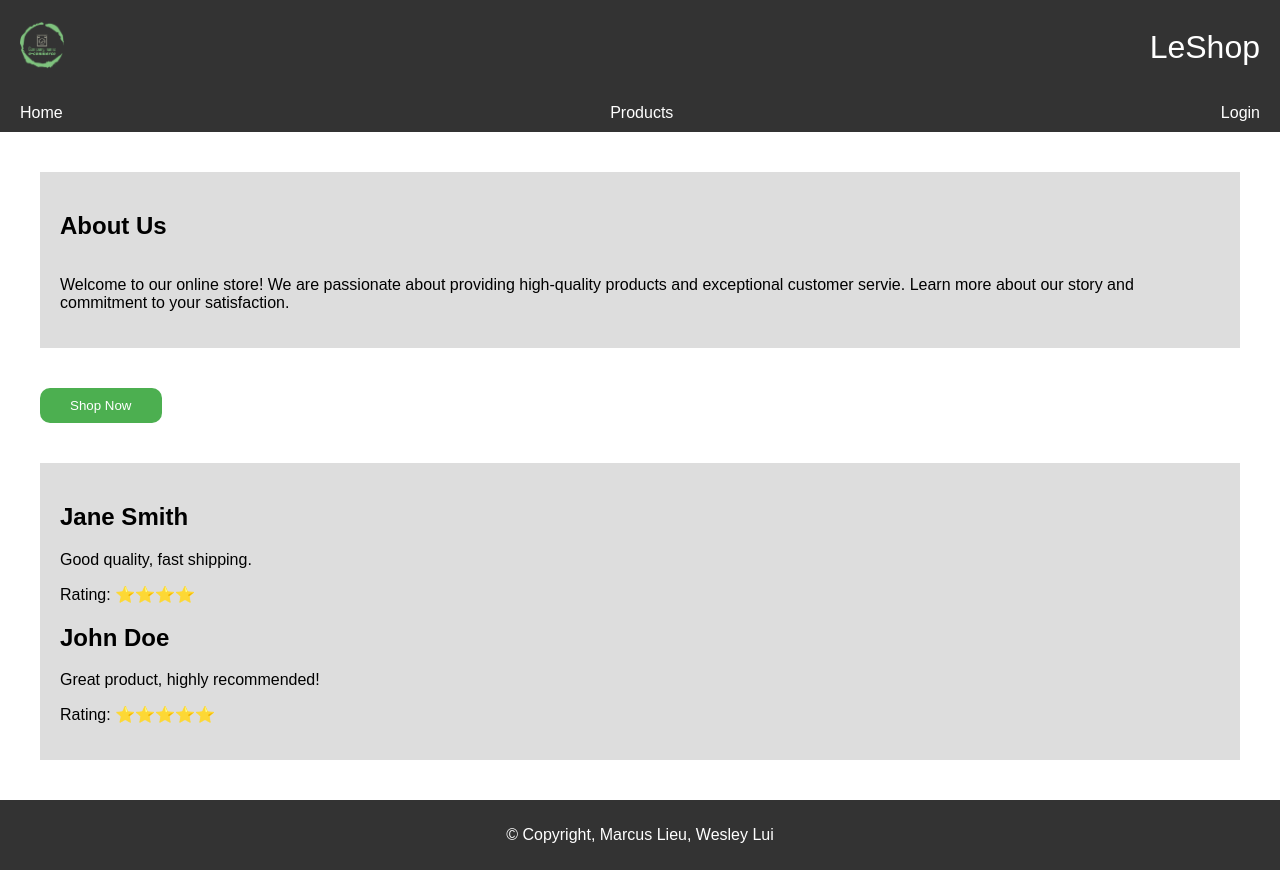
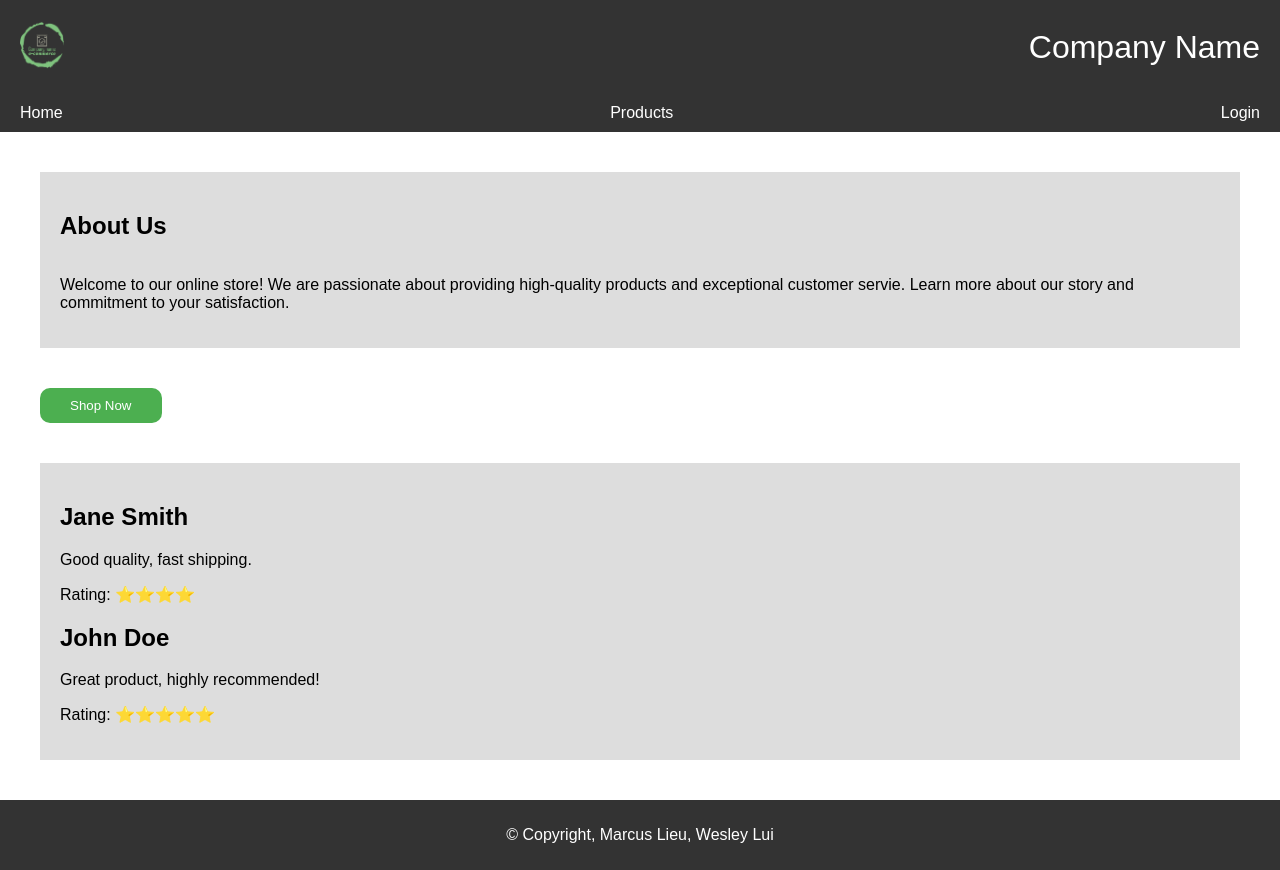
Before and after one commit to wesleylui/My-Ecommerce-App, a React (Create React App) app in the folder my-ecommerce-app/: page / in a window 1280 px wide. Built offline with nearby package versions, Linux system fonts and the light colour scheme.

Commit message:
update header title to Company Name

```diff
--- a/my-ecommerce-app/src/component/header.js
+++ b/my-ecommerce-app/src/component/header.js
@@ -10,7 +10,7 @@ function Header() {
                     <img src={process.env.PUBLIC_URL + "images/logo.png"} alt="Company Logo"></img>
                 </div>
                 <div class="company-name">
-                    LeShop
+                    Company Name
                 </div>
             </header>
             <nav>
```
